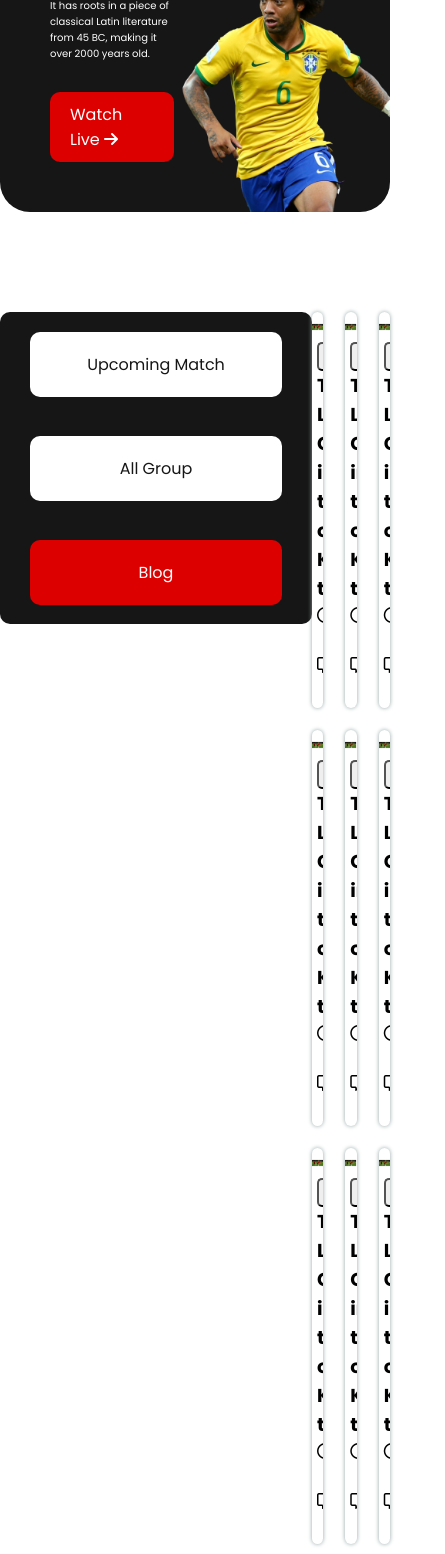
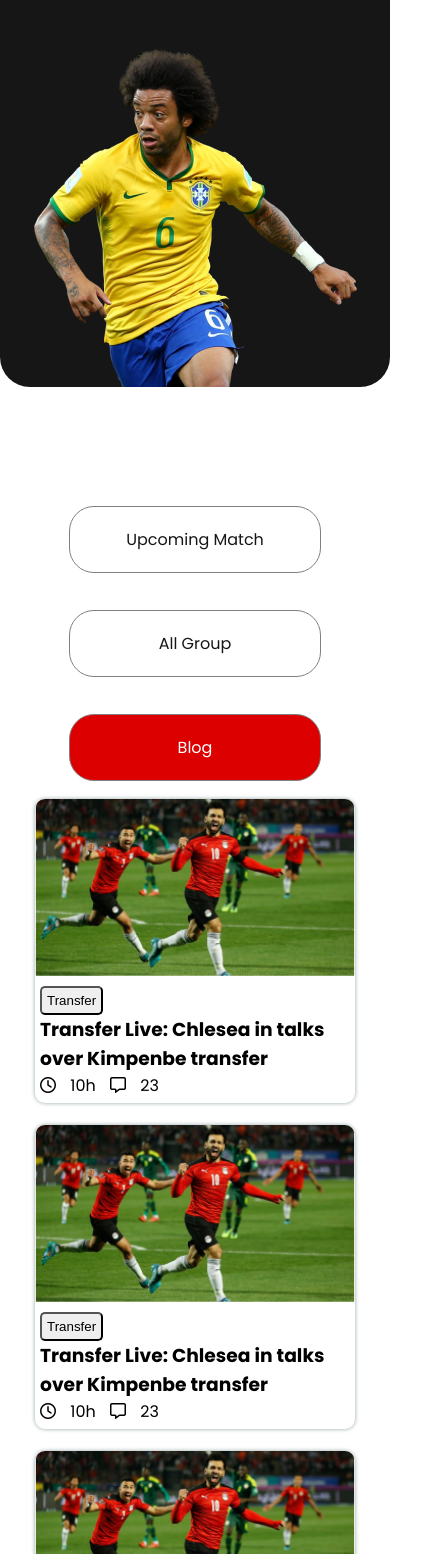
Before and after one commit to mdmasudranainfo/world-cup, a plain HTML site: page index.html in a window 390 px wide. Shown: the part 352-1906 px from the top of the page, 445 px wide, since content can reach past the window. Drawn offline with Linux system fonts and the light colour scheme.

Commit message:
mobile responsive

```diff
--- a/index.html
+++ b/index.html
@@ -37,7 +37,7 @@
                     </a>
             </div>
             <div class="header-image">
-                <img src="assets/Banner Image.png" alt="">
+                <img src="assets/Banner Image.png" alt="masud ">
             </div>
         </div>
 
--- a/styles/style.css
+++ b/styles/style.css
@@ -233,9 +233,12 @@ footer hr{
     }
    .header-wraper{
         flex-direction: row;
+        flex-wrap: wrap;
     }
     .header-text{
         width: 100%;
+        display: block;
+        text-align: center;
     }
     .header-image{
         width: 100%;
@@ -248,5 +251,46 @@ footer hr{
   .text {
     font-size: 10px;
 }
+.header-image img {
+
+    transform: scale(1);
 
 }
+.match-menu-wraper{
+    grid-template-columns: repeat(1, 1fr);
+    justify-items: center;
+}
+.menu {
+
+    background-color: white;
+
+}
+.match-wraper {
+
+    grid-template-columns: repeat(1, 1fr);
+
+
+}
+.match-box{
+    width: 320px;
+}
+.menu ul li  a{
+
+    border: 1px solid gray;
+    border-radius: 25px;
+}
+footer h2 {
+    padding-top: 31px;
+    padding-bottom: 32px;
+}
+.footer-nav ul {
+
+    flex-direction: column;
+
+}
+.footer-nav ul li a{
+    padding-top: 15px;
+    display: inline-block;
+
+}
+}
```
